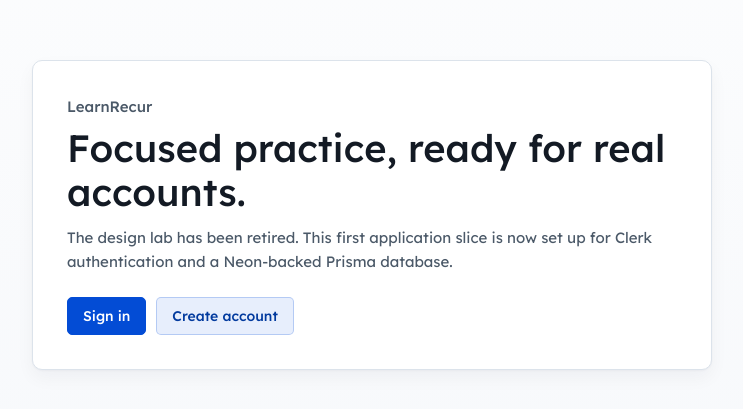
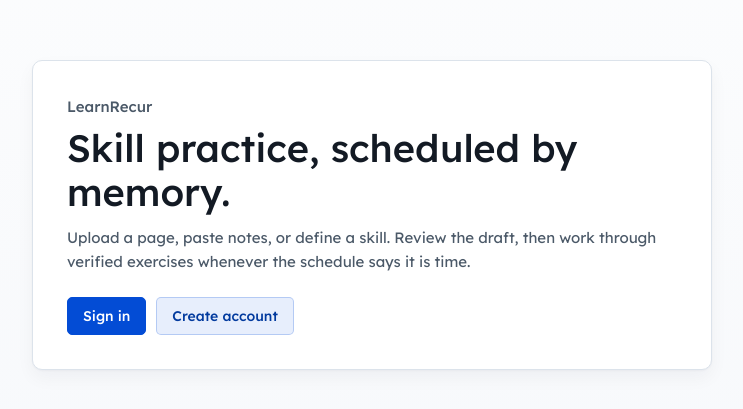
Before and after one commit to bennetthilberg/learnrecur, a Next.js app: page / in a window 1280 px wide. Shown: the part 185-594 px from the top of the page, without its empty margins (268-1011 px from the left). Built offline with nearby package versions, Linux system fonts and the light colour scheme; no server answers.

Commit message:
refactor(ui): polish creation entry points

```diff
--- a/src/app/globals.css
+++ b/src/app/globals.css
@@ -1226,6 +1226,7 @@ a {
 
 .skillFileControl {
   display: flex;
+  position: relative;
   min-height: 42px;
   align-items: center;
   gap: 10px;
@@ -1237,8 +1238,12 @@ a {
 
 .skillFileInput {
   position: absolute;
+  top: 6px;
+  left: 6px;
   width: 1px;
+  max-width: 1px;
   height: 1px;
+  margin: -1px;
   border: 0;
   overflow: hidden;
   clip-path: inset(50%);
--- a/src/app/page.tsx
+++ b/src/app/page.tsx
@@ -8,10 +8,10 @@ export default async function Home() {
     <main className="entryShell">
       <section className="entryPanel" aria-labelledby="home-title">
         <p className="eyebrow">LearnRecur</p>
-        <h1 id="home-title">Focused practice, ready for real accounts.</h1>
+        <h1 id="home-title">Skill practice, scheduled by memory.</h1>
         <p>
-          The design lab has been retired. This first application slice is now set up
-          for Clerk authentication and a Neon-backed Prisma database.
+          Upload a page, paste notes, or define a skill. Review the draft, then work
+          through verified exercises whenever the schedule says it is time.
         </p>
         <div className="entryActions">
           {userId ? (
```
Also changed, not shown: 1 other file (tests, documents, lock files or other folders).
